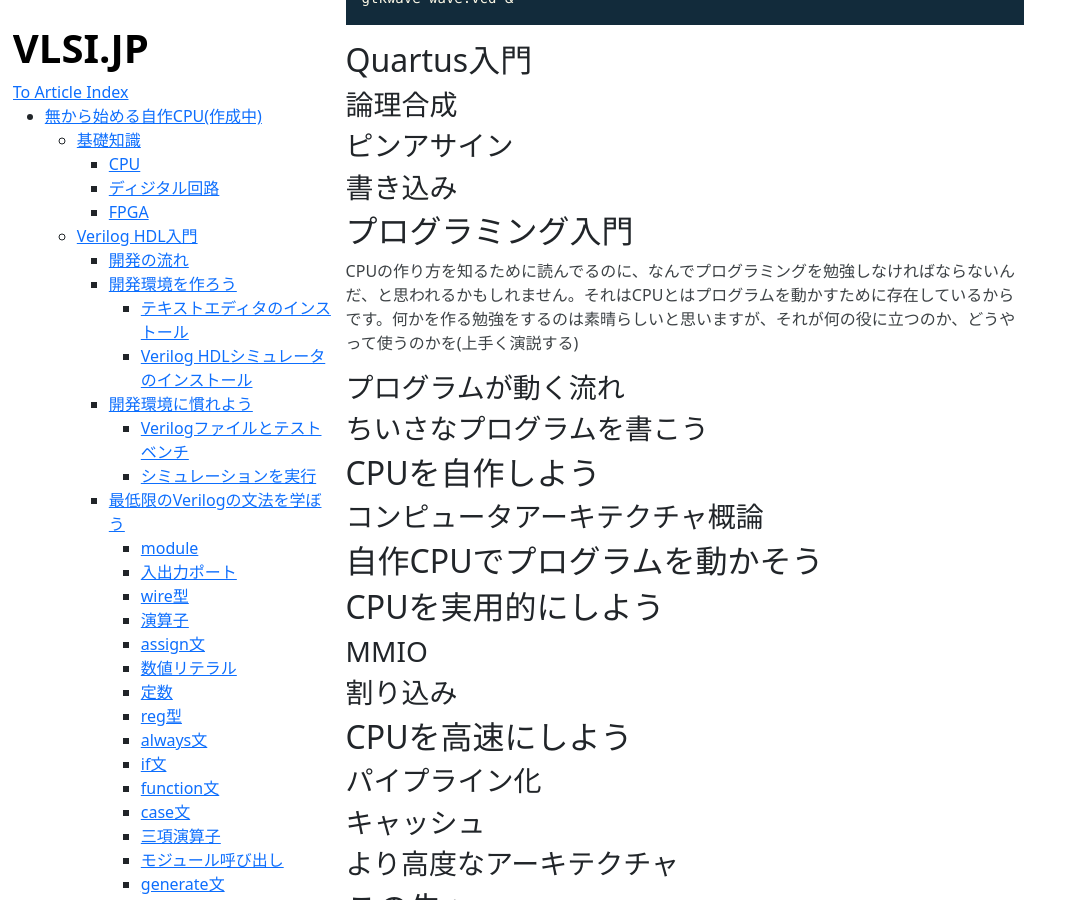
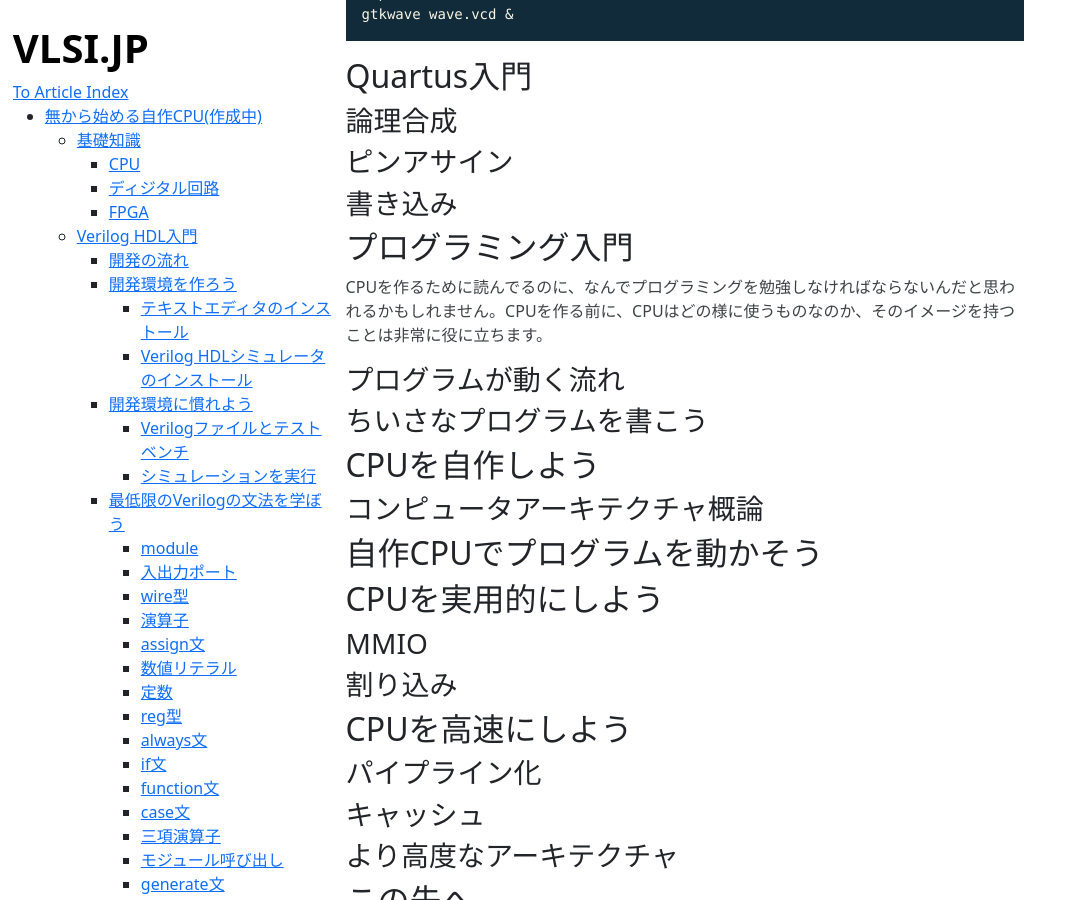
Before and after one commit to Cra2yPierr0t/Cra2yPierr0t.github.io, a Jekyll site: the page built from LetsMakeCPU.md, in a window 1280 px wide and 900 px high, scrolled down 12787 px. Shown: the whole window, without its empty margins (0-1074 px from the left). Built offline with Jekyll 4.4.1, drawn with Linux system fonts in a browser that asks for light colours; some of the changed text lies outside the part shown.

Commit message:
update Intro

```diff
--- a/LetsMakeCPU.md
+++ b/LetsMakeCPU.md
@@ -7,7 +7,9 @@
 ![](https://raw.githubusercontent.com/Cra2yPierr0t/Cra2yPierr0t.github.io/master/images/LetsMakeCPU/letsmakecpu.png)
 
 # 無から始める自作CPU(作成中)
-自作CPUはコンピュータサイエンスの全てを理解する第一歩！この記事はコンピュータサイエンスやプログラミングの知識が無くてもCPUを自作出来る所までお前を持っていく事を目的としています。やっていきましょう。
+自作CPUはコンピュータサイエンスの全てを理解する第一歩！
+
+この記事はコンピュータサイエンスやプログラミングの知識が無くても、CPUを自作出来る所までお前を持っていく事を目的としています。やっていきましょう。
 
 ## 基礎知識
 
@@ -468,7 +470,7 @@
 ### 書き込み
 
 ## プログラミング入門
-CPUの作り方を知るために読んでるのに、なんでプログラミングを勉強しなければならないんだ、と思われるかもしれません。それはCPUとはプログラムを動かすために存在しているからです。何かを作る勉強をするのは素晴らしいと思いますが、それが何の役に立つのか、どうやって使うのかを(上手く演説する)
+CPUを作るために読んでるのに、なんでプログラミングを勉強しなければならないんだと思われるかもしれません。CPUを作る前に、CPUはどの様に使うものなのか、そのイメージを持つことは非常に役に立ちます。
 
 ### プログラムが動く流れ
 ### ちいさなプログラムを書こう
```
